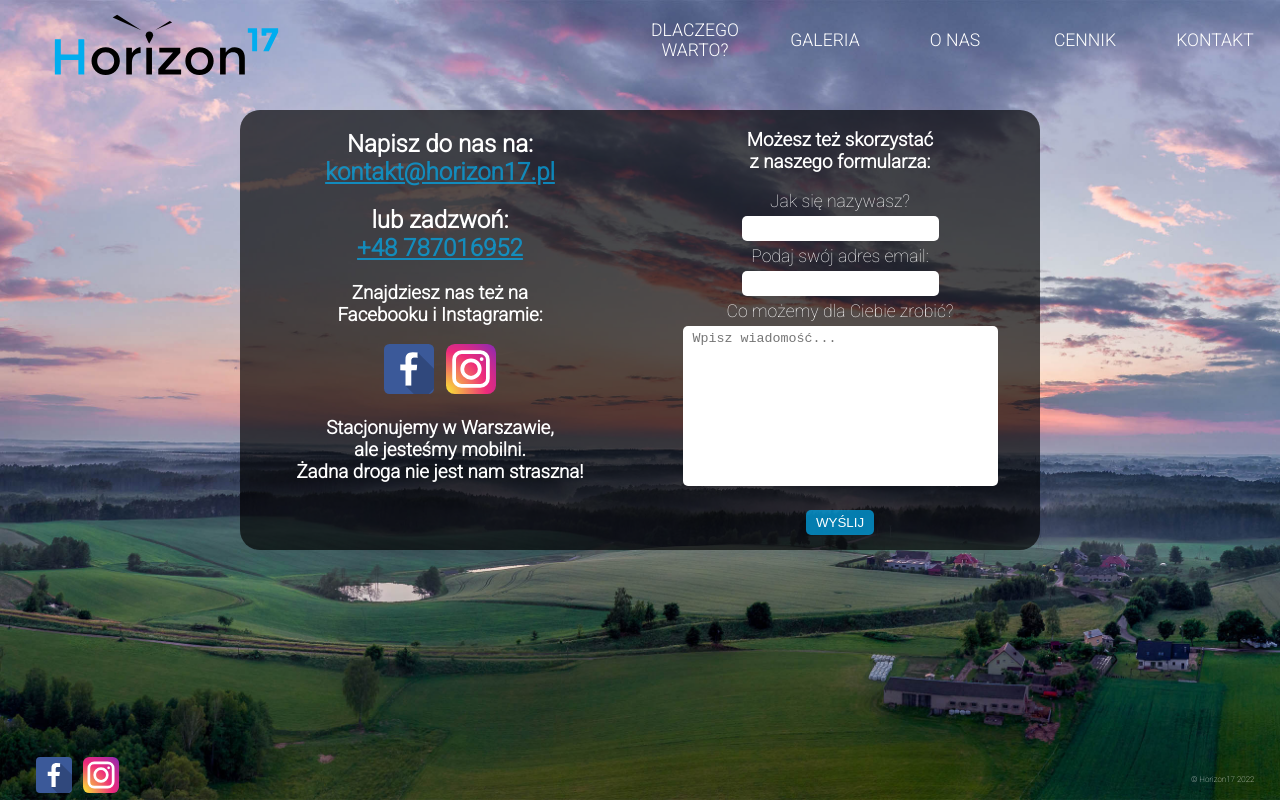
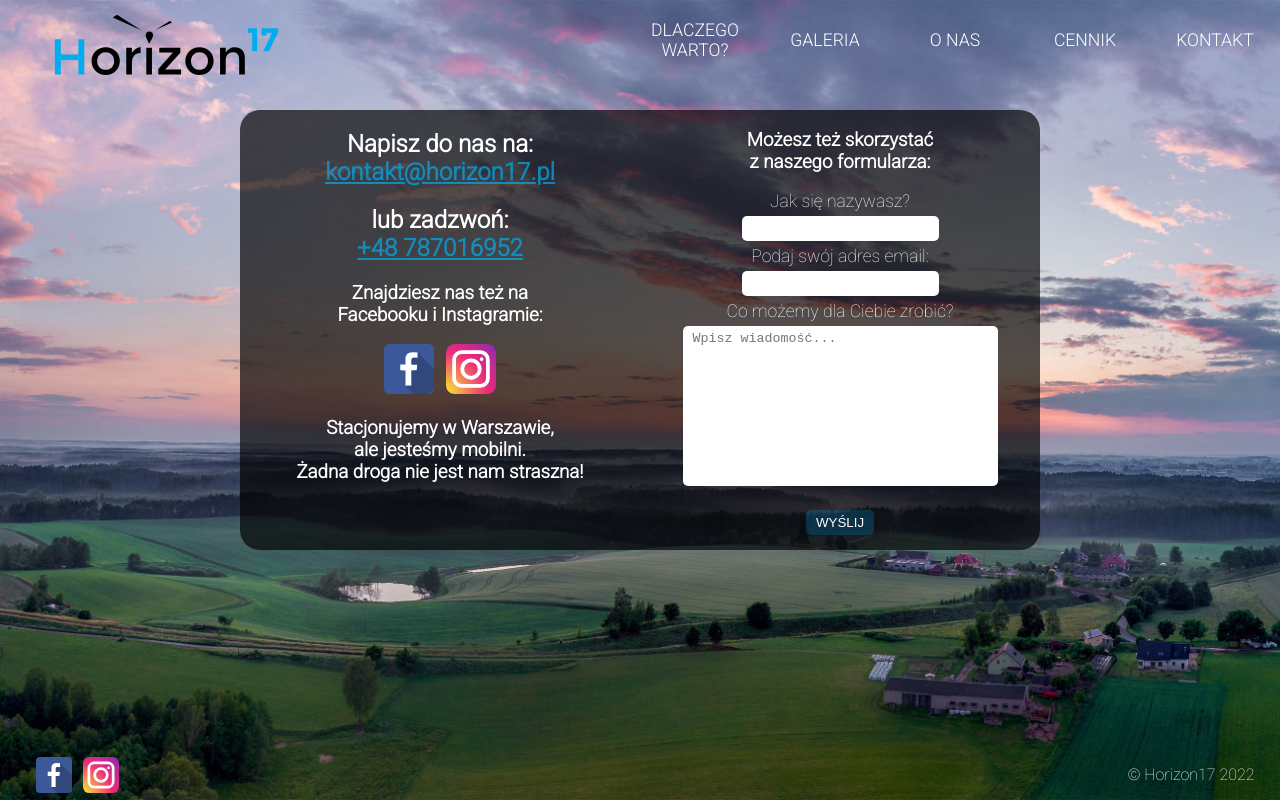
Before and after one commit to mcjczapiewski/horizon-webpage, a React (Create React App) app: page /contact in a window 1280 px wide. Built offline with nearby package versions, Linux system fonts and the light colour scheme.

Commit message:
Change send button to disable when form incomplete

```diff
--- a/src/components/ContactForm.js
+++ b/src/components/ContactForm.js
@@ -5,9 +5,24 @@ const ContactForm = () => {
     const [formSent, setFormSent] = useState(false);
     const [errorMessage, setErrorMessage] = useState("");
     const [inputText, setInputText] = useState("");
+    const [clickedBtn, setClickedBtn] = useState(false);
+    const [userName, setUserName] = useState("");
+    const [userEmail, setUserEmail] = useState("");
 
-    const inputTextHandler = (e) => {
-        setInputText(e.target.value);
+    const validate = () => {
+        if (
+            userName.length > 0 &&
+            userEmail.length > 0 &&
+            inputText.length > 0 &&
+            userEmail.includes("@")
+        ) {
+            return true;
+        }
+    };
+
+    const againMsgHandler = () => {
+        setClickedBtn(false);
+        setFormSent(false);
     };
 
     const saveSessionMessage = (msg) => {
@@ -110,6 +125,8 @@ const ContactForm = () => {
                                 autoComplete="name"
                                 maxLength="100"
                                 required
+                                value={userName}
+                                onChange={(e) => setUserName(e.target.value)}
                             />
                         </label>
                         <label>
@@ -123,6 +140,8 @@ const ContactForm = () => {
                                 autoComplete="email"
                                 maxLength="100"
                                 required
+                                value={userEmail}
+                                onChange={(e) => setUserEmail(e.target.value)}
                             />
                         </label>
                         <label>
@@ -138,17 +157,23 @@ const ContactForm = () => {
                                 rows="10"
                                 required
                                 defaultValue={inputText}
-                                onChange={inputTextHandler}
+                                onChange={(e) => setInputText(e.target.value)}
+                                //onChange={inputTextHandler}
                             />
                         </label>
                         <br />
                         <input type="hidden" name="honeypot" defaultValue="" />
-                        <input
-                            className="form-field btn"
+                        <button
+                            className={`form-field btn ${
+                                clickedBtn ? "clicked" : ""
+                            }`}
                             name="submit"
                             type="submit"
-                            value="WYŚLIJ"
-                        />
+                            disabled={!validate()}
+                            //onClick={() => setClickedBtn(true)}
+                        >
+                            WYŚLIJ
+                        </button>
                     </form>
                 </div>
             )}
@@ -166,7 +191,7 @@ const ContactForm = () => {
                     </p>
                     <button
                         className="btn-write-again"
-                        onClick={() => setFormSent(false)}
+                        onClick={() => againMsgHandler()}
                     >
                         NOWA WIADOMOŚĆ
                     </button>
--- a/src/styles/_contact.scss
+++ b/src/styles/_contact.scss
@@ -37,6 +37,7 @@
 
         textarea,
         input,
+        button,
         .btn-write-again {
             margin       : 15px 0;
             padding      : 5px 10px;
@@ -49,6 +50,15 @@
         .btn-write-again {
             color           : white;
             background-color: rgba(0, 172, 240, 0.7);
+
+            &[disabled] {
+                background-color: rgba(0, 172, 240, 0.214);
+                ;
+            }
+
+            &.clicked {
+                pointer-events: none;
+            }
         }
     }
 
--- a/src/styles/_copyrightBar.scss
+++ b/src/styles/_copyrightBar.scss
@@ -44,10 +44,10 @@
         position : absolute;
         bottom   : 2vh;
         right    : 2vw;
-        font-size: 1.5vh;
+        font-size: 1rem;
 
-        @media screen and (max-device-width :1024px) {
+        /*     @media screen and (max-device-width :1024px) {
             font-size: 1vh;
-        }
+        } */
     }
 }
--- a/src/styles/_navbar.scss
+++ b/src/styles/_navbar.scss
@@ -110,7 +110,7 @@
                 }
 
                 &:hover {
-                    color: black;
+                    color: rgb(0, 172, 240);
                 }
             }
         }
--- a/src/styles/style.css
+++ b/src/styles/style.css
@@ -162,14 +162,22 @@
 .Gallery .panos-gallery .pano-links .panos-container img,
 .Gallery .tours-gallery .pano-links .panos-container img {
   border-radius: 20px;
+  border-width: 2px;
+  border-style: solid;
+  border-color: rgb(0, 172, 240);
 }
 .Gallery .panos-gallery .pano-links .panos-container .image-title,
 .Gallery .tours-gallery .pano-links .panos-container .image-title {
   position: absolute;
   top: 70%;
   left: 50%;
+  width: calc(100% - 4px);
   transform: translate(-50%, -50%);
   background-color: hsla(0deg, 0%, 0%, 0.4);
+}
+.Gallery .panos-gallery .pano-links .panos-container:hover img,
+.Gallery .tours-gallery .pano-links .panos-container:hover img {
+  border-color: hsla(0deg, 0%, 0%, 0.9);
 }
 .Gallery .panos-gallery .pano-links .panos-container:hover .image-title,
 .Gallery .tours-gallery .pano-links .panos-container:hover .image-title {
@@ -255,6 +263,7 @@
 }
 .Contact .column-two textarea,
 .Contact .column-two input,
+.Contact .column-two button,
 .Contact .column-two .btn-write-again {
   margin: 15px 0;
   padding: 5px 10px;
@@ -266,6 +275,14 @@
 .Contact .column-two .btn-write-again {
   color: white;
   background-color: rgba(0, 172, 240, 0.7);
+}
+.Contact .column-two .form-field.btn[disabled],
+.Contact .column-two .btn-write-again[disabled] {
+  background-color: rgba(0, 172, 240, 0.214);
+}
+.Contact .column-two .form-field.btn.clicked,
+.Contact .column-two .btn-write-again.clicked {
+  pointer-events: none;
 }
 @media screen and (max-width: 800px) {
   .Contact {
@@ -503,7 +520,7 @@
   border-bottom: none;
 }
 .nav-menu li .dropdown-menu a:hover {
-  color: black;
+  color: rgb(0, 172, 240);
 }
 .nav-menu li:hover .nav-links {
   color: black;
@@ -695,12 +712,10 @@ ul li:last-of-type {
   position: absolute;
   bottom: 2vh;
   right: 2vw;
-  font-size: 1.5vh;
-}
-@media screen and (max-device-width: 1024px) {
-  .copyright-bar .copyright {
-    font-size: 1vh;
-  }
+  font-size: 1rem;
+  /*     @media screen and (max-device-width :1024px) {
+      font-size: 1vh;
+  } */
 }
 
 .WhatIsIt .column-one {
```
Also changed, not shown: 1 other file (tests, documents, lock files or other folders).
